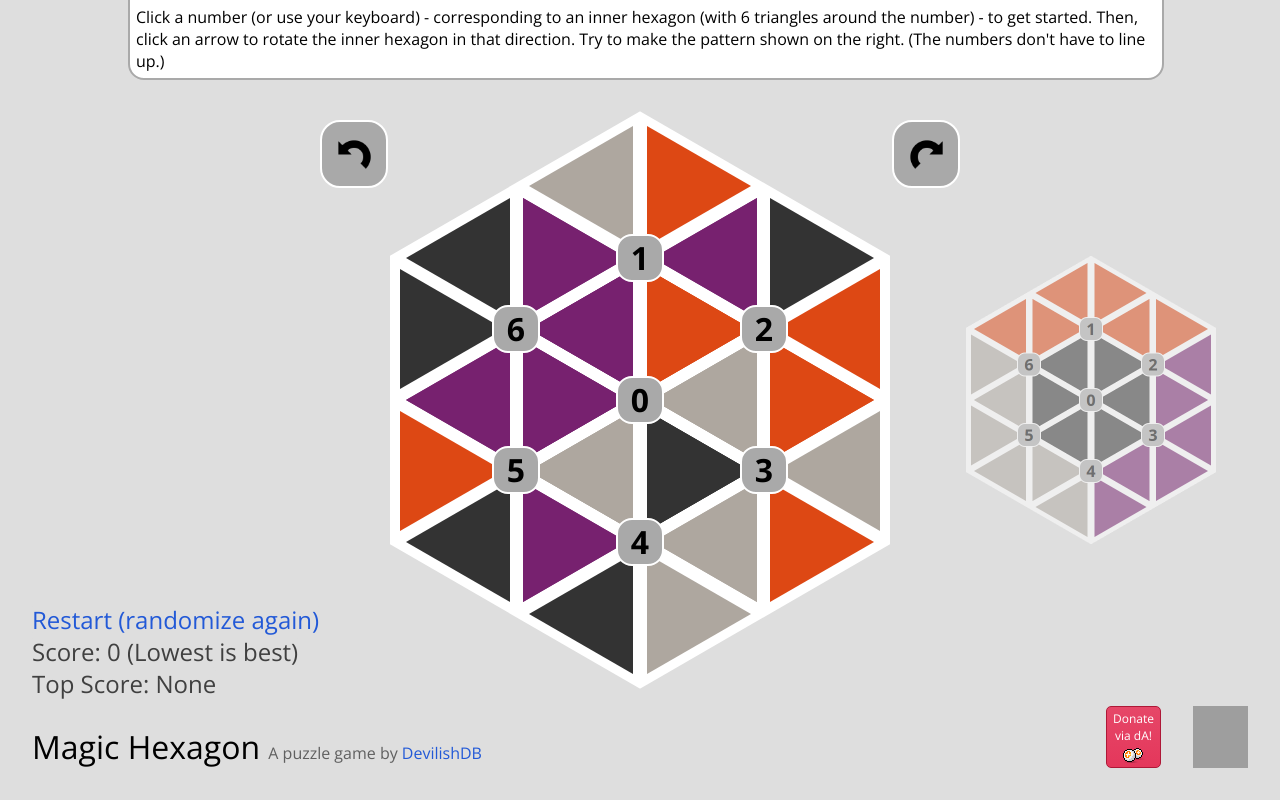
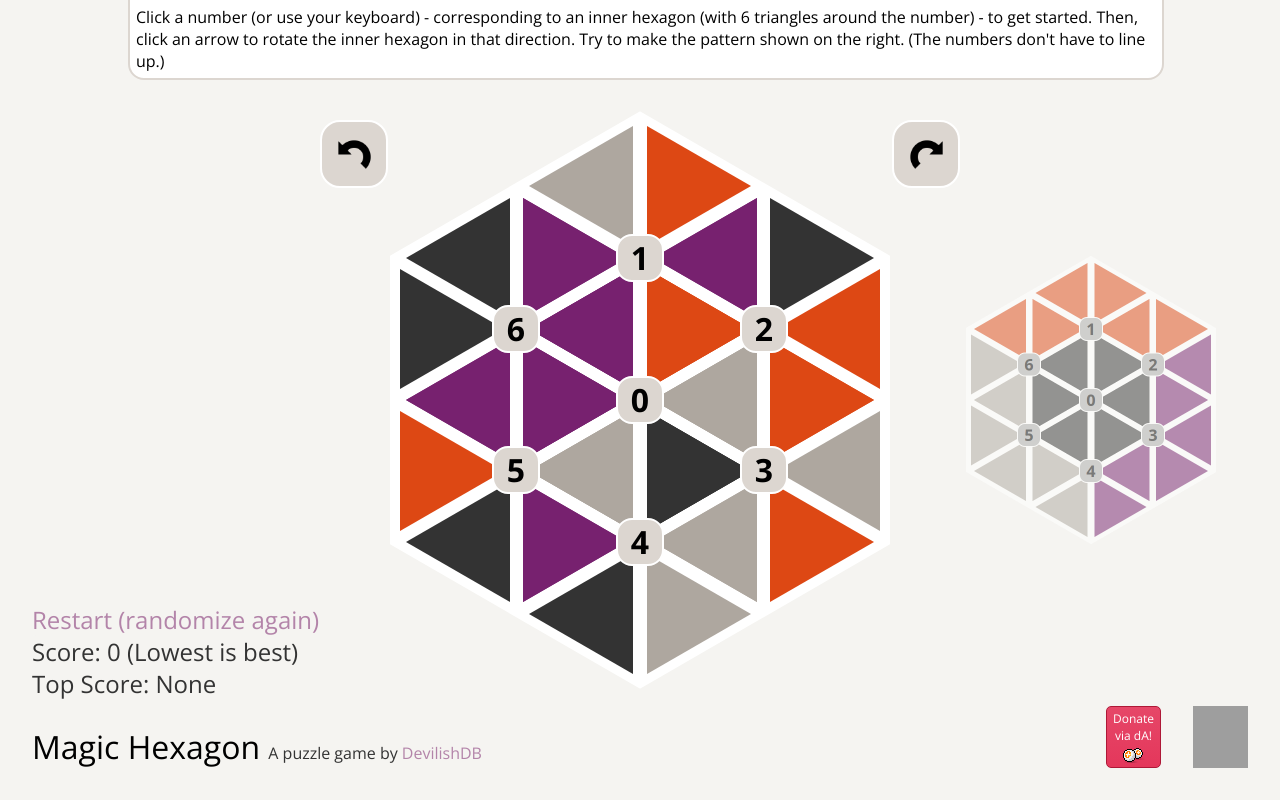
Before and after one commit to albertotrece/magic-hexagon, a plain HTML site: page index.html in a window 1280 px wide. Drawn offline with nearby package versions, Linux system fonts and the light colour scheme; grey boxes are pictures that could not be loaded.

Commit message:
Update colour scheme

```diff
--- a/style.css
+++ b/style.css
@@ -2,7 +2,7 @@
 
 body {
 	margin: 0;
-	background: #dedede;
+	background: #f5f4f1;
 	overflow: hidden;
 	position: fixed;
 	top: 0;
@@ -56,7 +56,7 @@ body {
 }
 
 #title .small {
-	color: #606060;
+	color: #333;
 	font-size: 16px;
 }
 
@@ -65,8 +65,8 @@ body {
 	bottom: 132px;
 	left: 32px;
 	font-size: 24px;
-	color: #404040;
-	background: #dedede;
+	color: #333;
+	background: #f5f4f1;
 	border-radius: 4px;
 }
 
@@ -83,8 +83,8 @@ body {
 	bottom: 100px;
 	left: 32px;
 	font-size: 24px;
-	color: #404040;
-	background: #dedede;
+	color: #333;
+	background: #f5f4f1;
 	border-radius: 4px;
 }
 
@@ -97,12 +97,12 @@ body {
 	bottom: 164px;
 	left: 32px;
 	font-size: 24px;
-	background: #dedede;
+	background: #f5f4f1;
 	border-radius: 4px;
 }
 
 a {
-	color: #2259d7;
+	color: #b384a9;
 	text-decoration: none;
 	cursor: pointer;
 	-webkit-user-select: none;
@@ -354,7 +354,7 @@ iframe {
 	width: 32px;
 	height: 32px;
 	padding: 0 6px 12px;
-	background: #a9a9a9;
+	background: #dcd6d0;
 	border-radius: 16px;
 	text-align: center;
 	border: 2px solid #fff;
@@ -414,7 +414,7 @@ iframe {
 	width: 48px;
 	height: 48px;
 	padding: 2px 8px 14px;
-	background: #a9a9a9 50% 50% no-repeat;
+	background: #dcd6d0 50% 50% no-repeat;
 	border-radius: 20px;
 	border: 2px solid #fff;
 	-webkit-user-select: none;
@@ -442,7 +442,7 @@ iframe {
 	background: #fff;
 	padding: 6px;
 	border-radius: 0 0 16px 16px;
-	border: 2px solid #a9a9a9;
+	border: 2px solid #dcd6d0;
 }
 
 .hidden {
```
